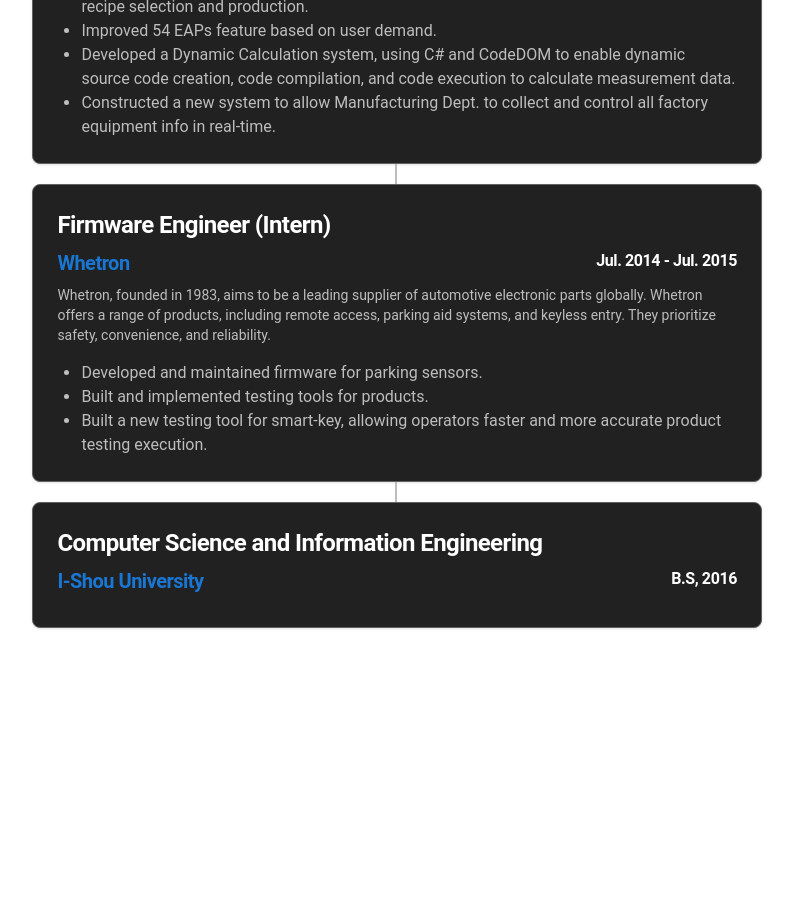
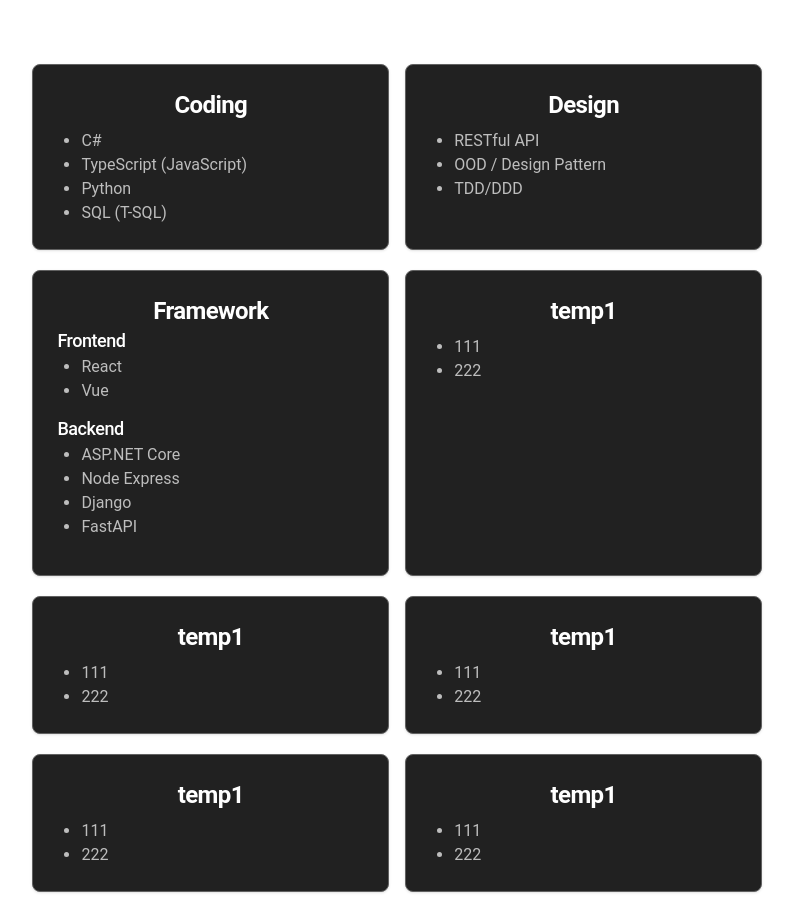
Before and after one commit to MakotoAtsu/MakotoAtsu.github.io, a React (Vite) app: page / in a window 1280 px wide. Shown: the part 1800-2712 px from the top of the page, without its empty margins (390-1183 px from the left). Before the commit the page ends 2528 px from the top, so only its background shows below. Built offline with nearby package versions, Linux system fonts and the light colour scheme.

Commit message:
Added SkillCard

```diff
--- a/src/App.tsx
+++ b/src/App.tsx
@@ -4,6 +4,7 @@
 import EduCard from './compoments/EduCard'
 import Title from './compoments/Title'
 import Summary from './compoments/Summary'
+import SkillCard, { SkillCardProps } from './compoments/SkillCard'
 
 const App = () => {
     const pinkoi: JobCardProps = {
@@ -94,6 +95,35 @@
         endDate: 'Jul. 2015',
     }
 
+    const codingSkill: SkillCardProps = {
+        title: 'Coding',
+        skills: ['C#', 'TypeScript (JavaScript)', 'Python', 'SQL (T-SQL)'],
+    }
+
+    const designSkill: SkillCardProps = {
+        title: 'Design',
+        skills: ['RESTful API', 'OOD / Design Pattern', 'TDD/DDD'],
+    }
+
+    const frameworkSkill: SkillCardProps = {
+        title: 'Framework',
+        typeSkills: [
+            {
+                type: 'Frontend',
+                skills: ['React', 'Vue'],
+            },
+            {
+                type: 'Backend',
+                skills: [
+                    'ASP.NET Core',
+                    'Node Express',
+                    'Django',
+                    'FastAPI',
+                ],
+            },
+        ],
+    }
+
     return (
         <>
             <Background />
@@ -147,6 +177,32 @@
                 <div className="my-3" />
 
                 <Title text="My Service" />
+                <div className="md:flex flex-row flex-wrap p6 w-full">
+                    <div className="mb-5 md:w-1/2 md:pr-2">
+                        <SkillCard {...codingSkill} />
+                    </div>
+                    <div className="mb-5 md:w-1/2 md:pl-2">
+                        <SkillCard {...designSkill} />
+                    </div>
+                    <div className="mb-5 md:w-1/2 md:pr-2">
+                        <SkillCard {...frameworkSkill} />
+                    </div>
+                    <div className="mb-5 md:w-1/2 md:pl-2">
+                        <SkillCard title="temp1" skills={['111', '222']} />
+                    </div>
+                    <div className="mb-5 md:w-1/2 md:pr-2">
+                        <SkillCard title="temp1" skills={['111', '222']} />
+                    </div>
+                    <div className="mb-5 md:w-1/2 md:pl-2">
+                        <SkillCard title="temp1" skills={['111', '222']} />
+                    </div>
+                    <div className="mb-5 md:w-1/2 md:pr-2">
+                        <SkillCard title="temp1" skills={['111', '222']} />
+                    </div>
+                    <div className="mb-5 md:w-1/2 md:pl-2">
+                        <SkillCard title="temp1" skills={['111', '222']} />
+                    </div>
+                </div>
             </div>
         </>
     )
--- a/src/compoments/JobCard.tsx
+++ b/src/compoments/JobCard.tsx
@@ -1,3 +1,4 @@
+import { useState } from 'react'
 export interface JobCardProps {
     title: string
     company: string
@@ -9,8 +10,10 @@
 }
 
 export default function JobCard(props: JobCardProps) {
+    const [isVisible, setVisible] = useState(false)
+
     return (
-        <div className="w-full">
+        <div className="w-full" onClick={() => setVisible(!isVisible)}>
             <div
                 // href="#"
                 // max-w-sm
@@ -45,14 +48,27 @@
                     </p>
                 </div>
                 {props.achievement && props.achievement.length > 0 && (
-                    <div className="ml-6 pt-4">
-                        <ul className="list-disc">
-                            {props.achievement.map((item) => (
-                                <li className="font-normal text-gray-700 dark:text-gray-400">
-                                    {item}
-                                </li>
-                            ))}
-                        </ul>
+                    <div className="mt-3">
+                        <div
+                            className={`ml-6 pt-4 ${isVisible ? '' : 'hidden'}`}
+                        >
+                            <ul className="list-disc">
+                                {props.achievement.map((item, idx) => (
+                                    <li
+                                        key={idx}
+                                        className="font-normal text-gray-700 dark:text-gray-400"
+                                    >
+                                        {item}
+                                    </li>
+                                ))}
+                            </ul>
+                        </div>
+                        <a
+                            className="text-white"
+                            onClick={() => setVisible(!isVisible)}
+                        >
+                            {isVisible ? 'Hide ...' : 'Show ...'}
+                        </a>
                     </div>
                 )}
             </div>
--- /dev/null
+++ b/src/compoments/SkillCard.tsx
@@ -0,0 +1,70 @@
+export interface SkillType {
+    type: string
+    skills: string[]
+}
+
+export interface SkillCardProps {
+    title: string
+    skills?: string[]
+    typeSkills?: SkillType[]
+}
+
+export default function SkillCard(props: SkillCardProps) {
+    return (
+        <div className="h-full p-6 border rounded-lg shadow bg-gray-900 border-gray-700">
+            <h3 className="text-center text-2xl font-bold tracking-tight text-white">
+                {props.title}
+            </h3>
+            {props.skills && props.skills.length > 0 && (
+                <div className="ml-6 pt-2">
+                    <ul className="list-disc">
+                        {props.skills.map((skill, idx) => (
+                            <li
+                                key={idx}
+                                className="font-normal text-gray-700 dark:text-gray-400"
+                            >
+                                {skill}
+                            </li>
+                        ))}
+                    </ul>
+                </div>
+            )}
+            {props.typeSkills && props.typeSkills.length > 0 && (
+                <div>
+                    {props.typeSkills.map((type) => (
+                        <>
+                            <h5 className="text-lg font-medium tracking-tight text-white">
+                                {type.type}
+                            </h5>
+                            <div className="ml-6 mb-3">
+                                <ul className="list-disc">
+                                    {type.skills.map((skill, s_idx) => (
+                                        <li
+                                            key={s_idx}
+                                            className="font-normal text-gray-700 dark:text-gray-400"
+                                        >
+                                            {skill}
+                                        </li>
+                                    ))}
+                                </ul>
+                            </div>
+                        </>
+                    ))}
+                </div>
+            )}
+            {/* {props.typeSkills.map((type, t_idx) => (
+        <div className="ml-6 pt-2">
+            <ul className="list-disc">
+                    <li
+                        key={t_idx}
+                        className="font-normal text-gray-700 dark:text-gray-400"
+                    >
+                        {type}
+                    </li>
+                    </ul>
+                    </div>
+                    ))}
+    <> */}
+        </div>
+    )
+}
--- a/src/compoments/Title.tsx
+++ b/src/compoments/Title.tsx
@@ -4,7 +4,7 @@
 
 export default function Title(props: Props) {
     return (
-        <h2 className="w-full my-5 text-center md:text-start text-3xl font-bold tracking-tight text-white">
+        <h2 className="w-full my-6 text-center md:text-start text-3xl font-bold tracking-tight text-white">
             {props.text}
         </h2>
     )
```
